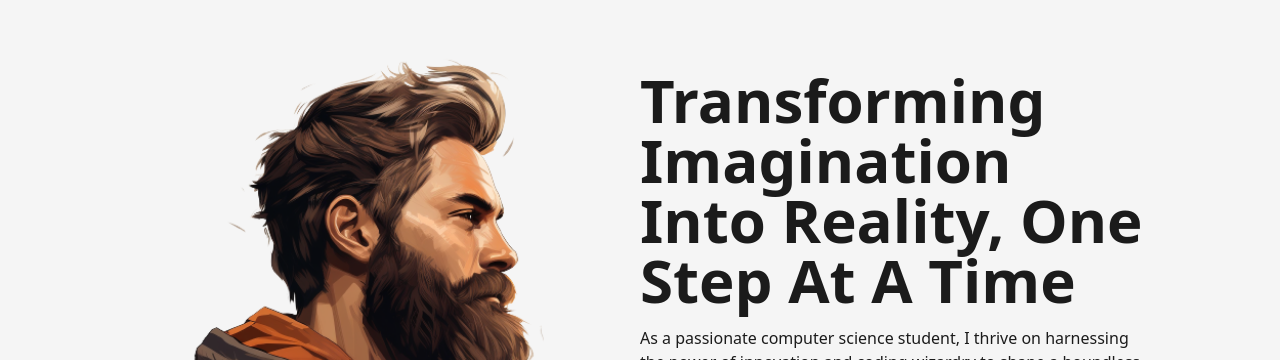
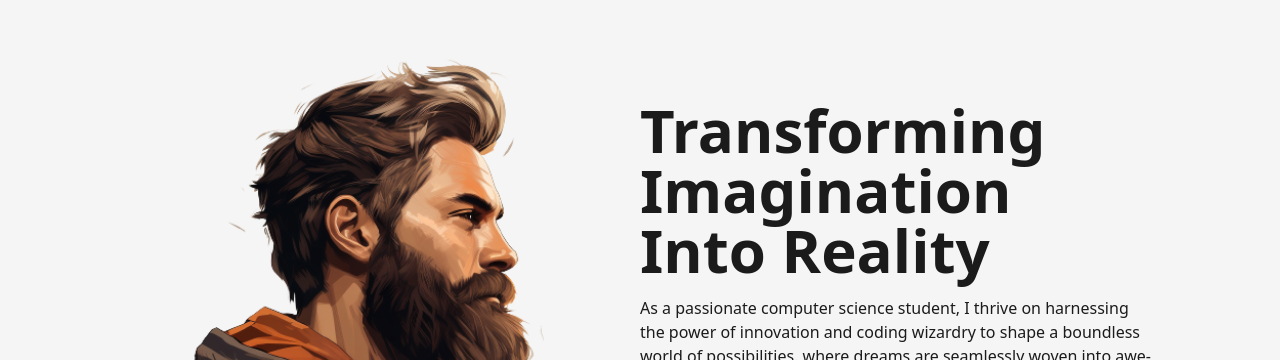
Before and after one commit to lmposter/Portfolio, a Next.js app: page / in a window 1280 px wide. Shown: the part 149-509 px from the top of the page. Built offline with nearby package versions, Linux system fonts and the light colour scheme; no server answers.

Commit message:
Update index.js

```diff
--- a/src/pages/index.js
+++ b/src/pages/index.js
@@ -32,7 +32,7 @@ export default function Home() {
             <div className='w-1/2 flex flex-col items-center self-center lg:w-full lg:text-center'>
               <TypeAnimation
                 sequence={[
-                  'Transforming Imagination Into Reality, One Step At A Time'
+                  'Transforming Imagination Into Reality'
                 ]}
                 cursor={false}
                 wrapper="strong"
```
